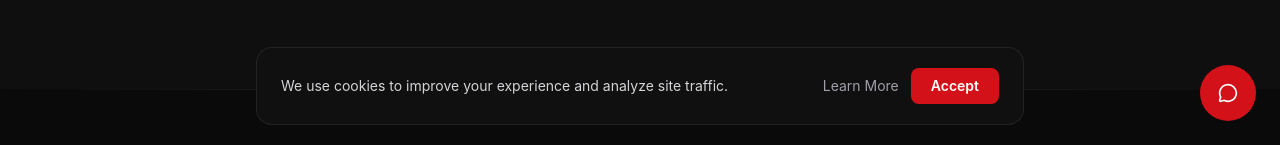
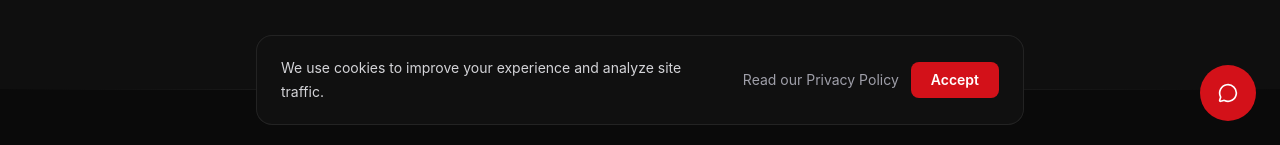
Before and after one commit to ibaker72/speedway, a Next.js app: page /blog in a window 1280 px wide. Shown: the part 655-800 px from the top of the page. Built offline with nearby package versions, Linux system fonts and the light colour scheme; no server answers.

Commit message:
app/blog/page.tsx components/layout/CookieConsent.tsx

```diff
--- a/app/blog/page.tsx
+++ b/app/blog/page.tsx
@@ -73,7 +73,7 @@ export default function BlogPage() {
                     })}
                   </span>
                   <span className="inline-flex items-center gap-1.5 text-sm font-semibold text-accent-light group-hover:text-white transition-colors">
-                    Read More
+                    {`Read ${post.title}`}
                     <ArrowRight className="h-3.5 w-3.5 group-hover:translate-x-1 transition-transform" />
                   </span>
                 </div>
--- a/components/layout/CookieConsent.tsx
+++ b/components/layout/CookieConsent.tsx
@@ -45,7 +45,7 @@ export function CookieConsent() {
             href="/privacy-policy"
             className="text-sm text-zinc-400 hover:text-white transition-colors"
           >
-            Learn More
+            Read our Privacy Policy
           </Link>
           <button
             onClick={accept}
```
